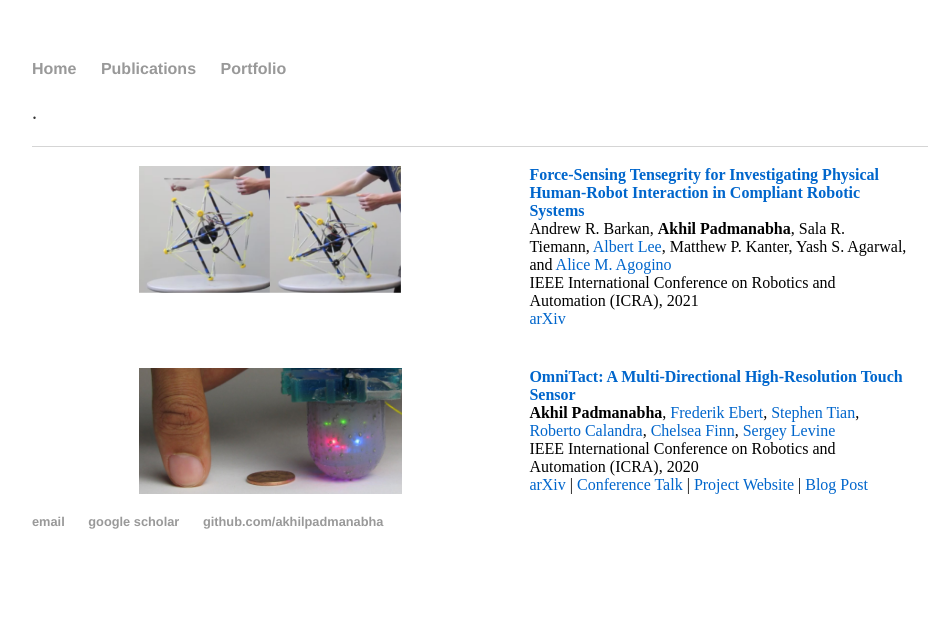
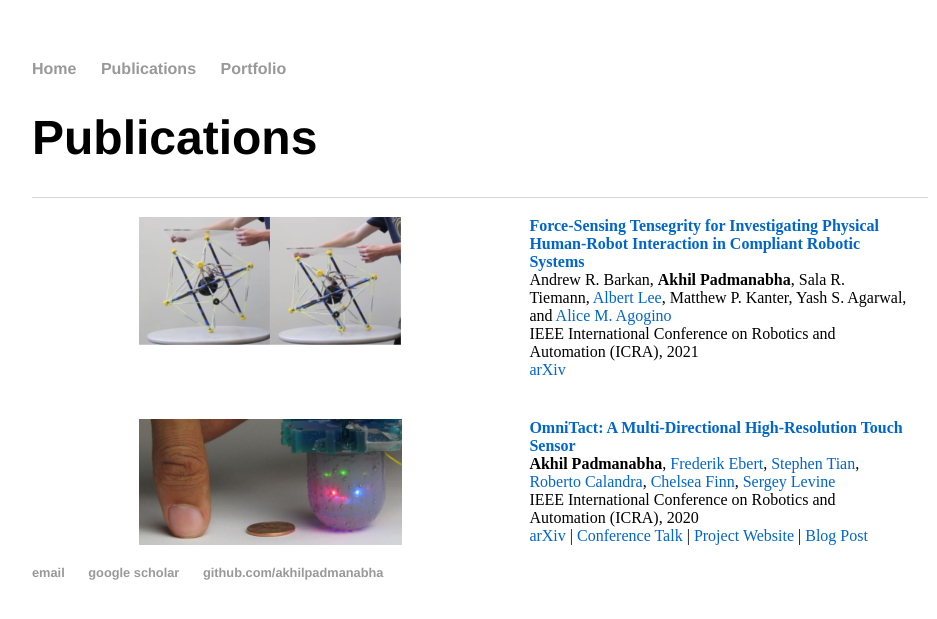
Before and after one commit to akhilpadmanabha/akhilpadmanabha.github.io, a Jekyll site: the page built from publications/index.html, in a window 1280 px wide. Shown: the top 619 px of the page, without its empty margins (160-1097 px from the left). Built offline with Jekyll 4.4.1, drawn with Linux system fonts in a browser that asks for light colours.

Commit message:
added title

```diff
--- a/publications/index.html
+++ b/publications/index.html
@@ -4,7 +4,7 @@ title: Publications
 ---
 
 <div class="blurb">
-	<p>.</p>
+	<h1>Publications</h1>
 </div>
 
 <table width="100%" align="left" border="0" cellspacing="0" cellpadding="20">
```
